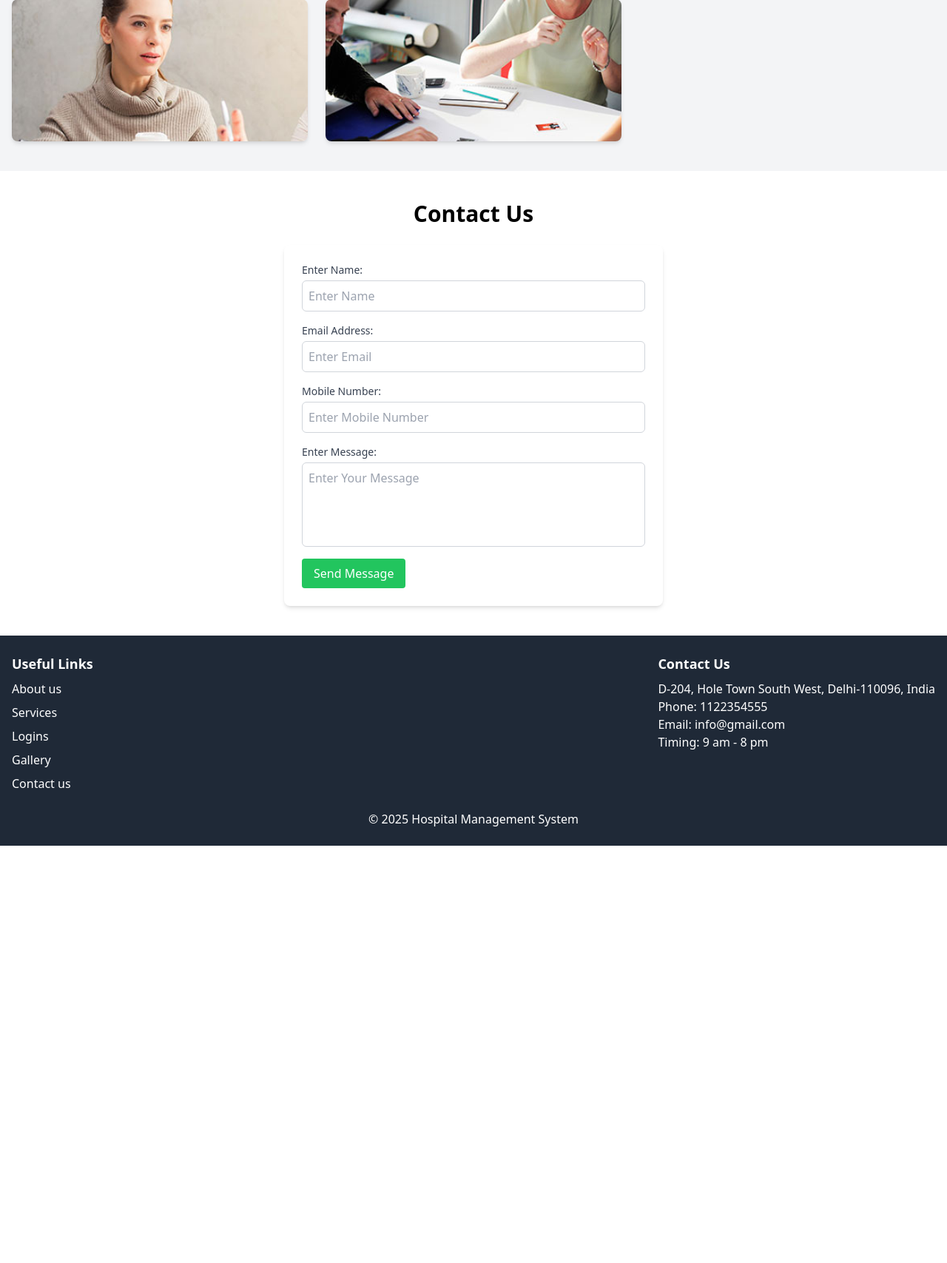
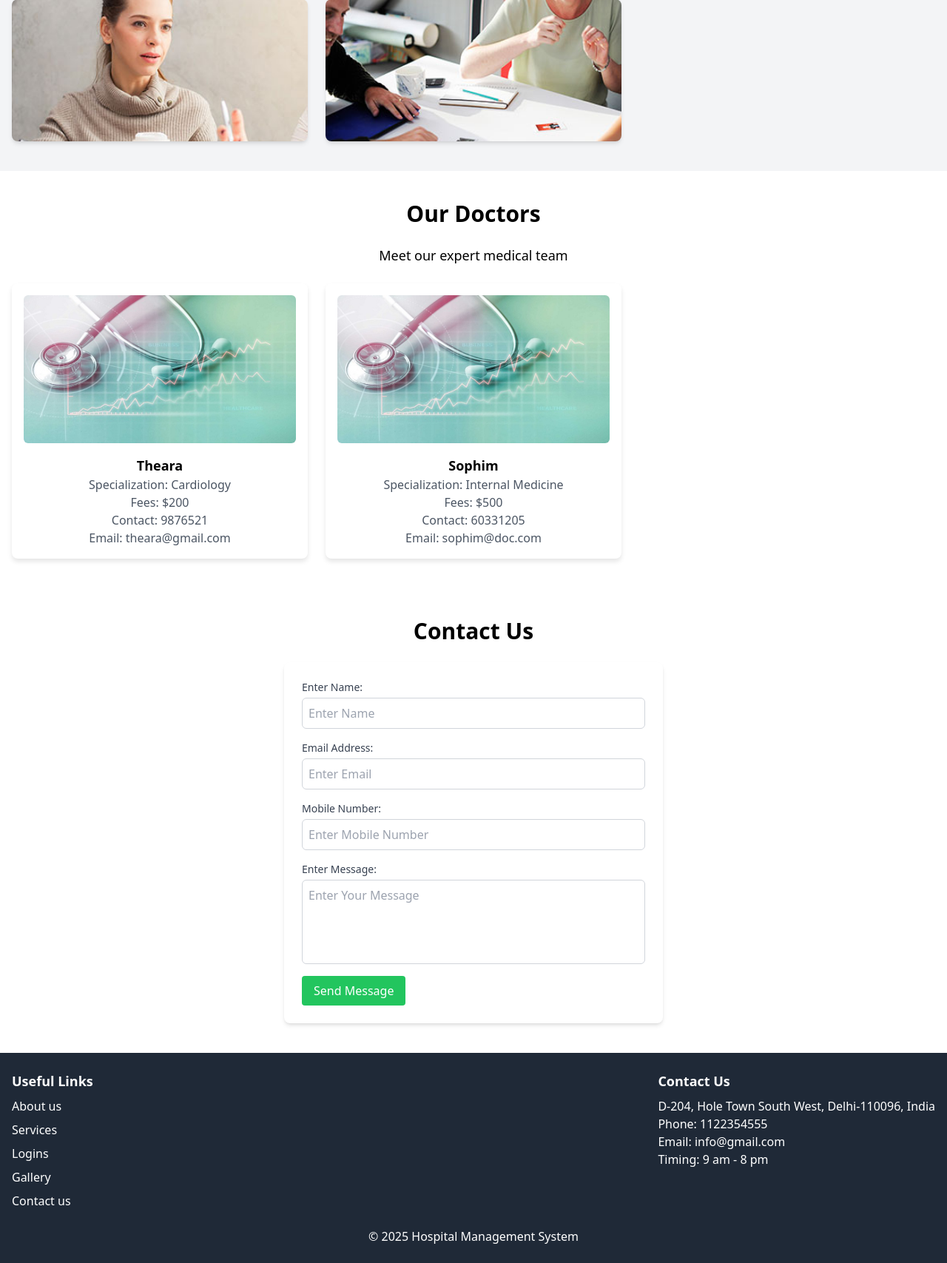
Before and after one commit to Sophim-Development/cms, a PHP site: page / in a window 1280 px wide. Shown: the part 2169-3876 px from the top of the page at 74% size. Before the commit the page ends 3312 px from the top, so only its background shows below. Run offline with PHP 8.4, Linux system fonts and the light colour scheme; data comes from the database, SQL or seed files in the repository; style sheets or scripts are compiled from the project's sources; some libraries are stand-ins or nearby versions.

Commit message:
refactor: add doctor section

```diff
--- a/src/assets/css/tailwind.css
+++ b/src/assets/css/tailwind.css
@@ -46,3 +46,23 @@ section {
 textarea {
   resize: none;
 }
+
+.doctor-card {
+    background-color: white;
+    border-radius: 0.5rem;
+    box-shadow: 0 4px 6px rgba(0, 0, 0, 0.1);
+    padding: 1rem;
+    text-align: center;
+    transition: transform 0.2s;
+}
+
+.doctor-card:hover {
+    transform: translateY(-5px);
+}
+
+.doctor-card img {
+    width: 100%;
+    height: 200px;
+    object-fit: cover;
+    border-radius: 0.375rem;
+}
--- a/src/index.php
+++ b/src/index.php
@@ -1,5 +1,9 @@
 <?php
 require_once __DIR__ . '/includes/config.php';
+require_once __DIR__ . '/includes/functions.php';
+require_once __DIR__ . '/services/DoctorService.php';
+$doctorService = new DoctorService($con);
+$doctors = $doctorService->getAllDoctors();
 
 if (!isset($_SESSION['user_id']) && !isset($_SESSION['admin_id']) && !isset($_SESSION['doctor_id'])) {
     include __DIR__ . '/includes/header-public.php';
@@ -7,7 +11,6 @@ if (!isset($_SESSION['user_id']) && !isset($_SESSION['admin_id']) && !isset($_SE
     include __DIR__ . '/includes/header-auth.php';
 }
 ?>
-
     <section id="home" class="pt-20">
         <!-- Carousel -->
         <div class="relative w-full h-64 sm:h-80 md:h-96 overflow-hidden">
@@ -141,6 +144,28 @@ if (!isset($_SESSION['user_id']) && !isset($_SESSION['admin_id']) && !isset($_SE
         </div>
     </section>
 
+    <!-- Doctors Section -->
+    <section id="doctors" class="py-10">
+        <div class="container mx-auto px-4">
+            <h2 class="text-2xl sm:text-3xl font-bold mb-6 text-center">Our Doctors</h2>
+            <p class="text-sm sm:text-base md:text-lg text-center mb-6">Meet our expert medical team</p>
+            <div class="grid grid-cols-1 sm:grid-cols-2 lg:grid-cols-3 gap-6">
+                <?php
+                foreach ($doctors as $doctor) {
+                    echo '<div class="doctor-card">';
+                    echo '<img src="./assets/images//doctor.jpg" class="mb-4">';
+                    echo '<h3 class="text-lg font-semibold">' . htmlspecialchars($doctor['doctorName']) . '</h3>';
+                    echo '<p class="text-gray-600">Specialization: ' . htmlspecialchars($doctor['specialization']) . '</p>';
+                    echo '<p class="text-gray-600">Fees: $' . htmlspecialchars($doctor['docFees']) . '</p>';
+                    echo '<p class="text-gray-600">Contact: ' . (htmlspecialchars($doctor['contact']) ?: 'N/A') . '</p>';
+                    echo '<p class="text-gray-600">Email: ' . (htmlspecialchars($doctor['email']) ?: 'N/A') . '</p>';
+                    echo '</div>';
+                }
+                ?>
+            </div>
+        </div>
+    </section>
+
     <!-- Contact Us Section -->
     <section id="contact-us" class="py-10">
         <div class="container mx-auto px-4">
--- a/src/services/DoctorService.php
+++ b/src/services/DoctorService.php
@@ -40,4 +40,26 @@ class DoctorService {
         mysqli_stmt_close($stmt);
         return $result;
     }
+
+    public function getAllDoctors() {
+        $sql = "SELECT *
+                FROM doctors
+                LEFT JOIN doctorspecialization ON doctors.specialization = doctorspecialization.id";
+        $stmt = mysqli_prepare($this->conn, $sql);
+        mysqli_stmt_execute($stmt);
+        $result = mysqli_stmt_get_result($stmt);
+        $doctors = [];
+        while ($row = mysqli_fetch_assoc($result)) {
+            $doctors[] = [
+                'id' => $row['id'],
+                'doctorName'=>$row['doctorName'],
+                'docFees'=>$row['docFees'],
+                'specialization' => $row['specialization'],
+                'contact'=> $row['contactno'],
+                'email'=> $row['docEmail'],
+            ];
+        }
+        mysqli_stmt_close($stmt);
+        return $doctors;
+    }
 }
```
Also changed, not shown: src/admin/pages/login.php (+16 -7 lines), src/doctor/pages/login.php (+16 -6 lines), public/assets/css/style.css.
